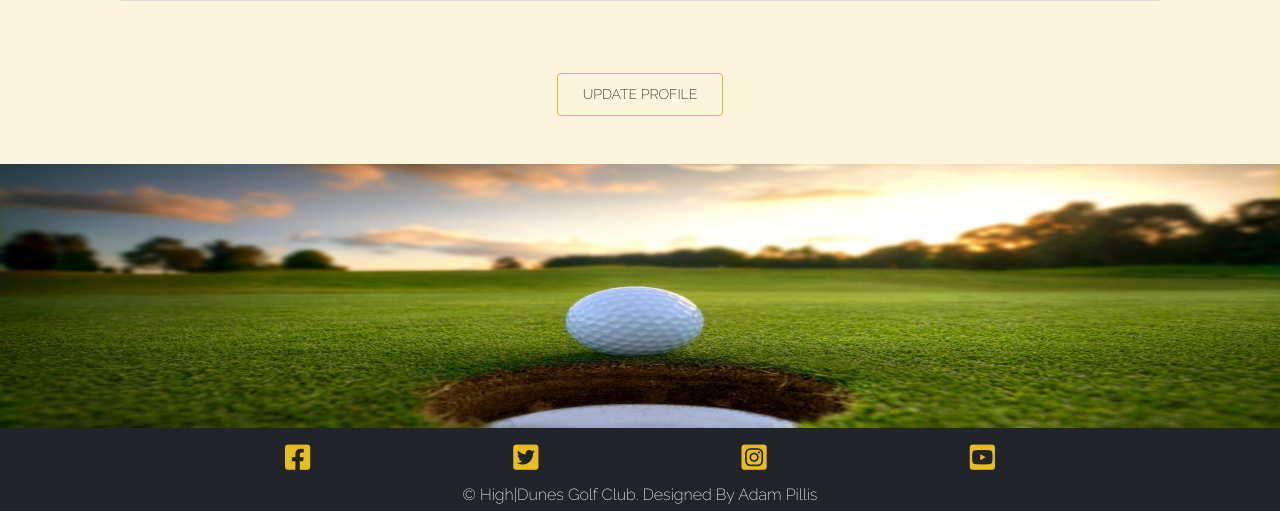
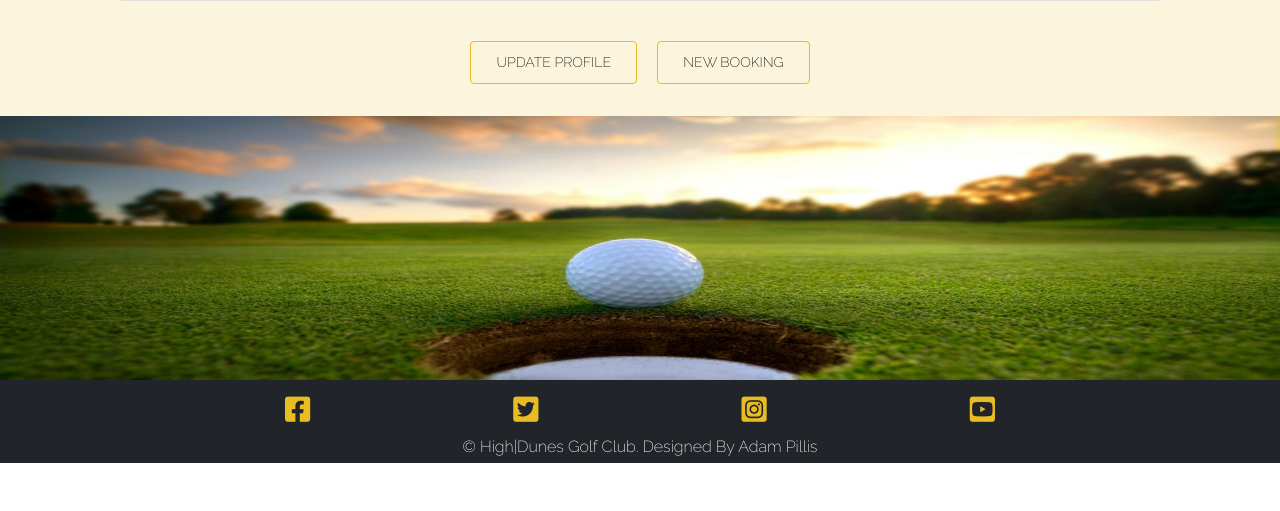
Before and after one commit to AdamPillis/HighDunes, a Django app: page /user_profile/profile/ in a window 1280 px wide. Shown: the part 549-1060 px from the top of the page. After the commit the page ends 1012 px from the top, so only its background shows below. Run offline with Django 3.2, Linux system fonts and the light colour scheme; some web fonts are replaced.

Commit message:
Add: new booking button to view_profile.html

```diff
--- a/templates/account/signup.html
+++ b/templates/account/signup.html
@@ -8,7 +8,7 @@
 {% block content %}
 <div class="container login-div">
   <div class="row">
-      <div class="col-md-8 mt-3 offset-md-2">
+      <div class="col-md-8 mt-5 offset-md-2">
 
           <h2>{% trans "Register with our club now!" %}</h2>
 
--- a/templates/view_profile.html
+++ b/templates/view_profile.html
@@ -44,10 +44,11 @@
                 </a>
                 <!-- else allow them to see the update button which has the same link as above -->
                 {% else %}
-                <div class="text-center">
-                    <a class="text-decoration-none btn btn-hover mx-auto mt-5 mb-5" href="{% url 'user_update_profile' %}">
+                <div class="mt-4 mb-3 text-center">
+                    <a class="text-decoration-none btn btn-hover mt-2 mb-2" href="{% url 'user_update_profile' %}">
                         Update Profile
                     </a>
+                    <a class="text-decoration-none btn btn-hover mt-3 mb-3 ms-3" href="{% url 'add-booking' %}">New Booking</a>
                 </div>
                 {% endif %}
             </div>
```
Also changed, not shown: golf_booking/forms.py (line endings or trailing spaces).
